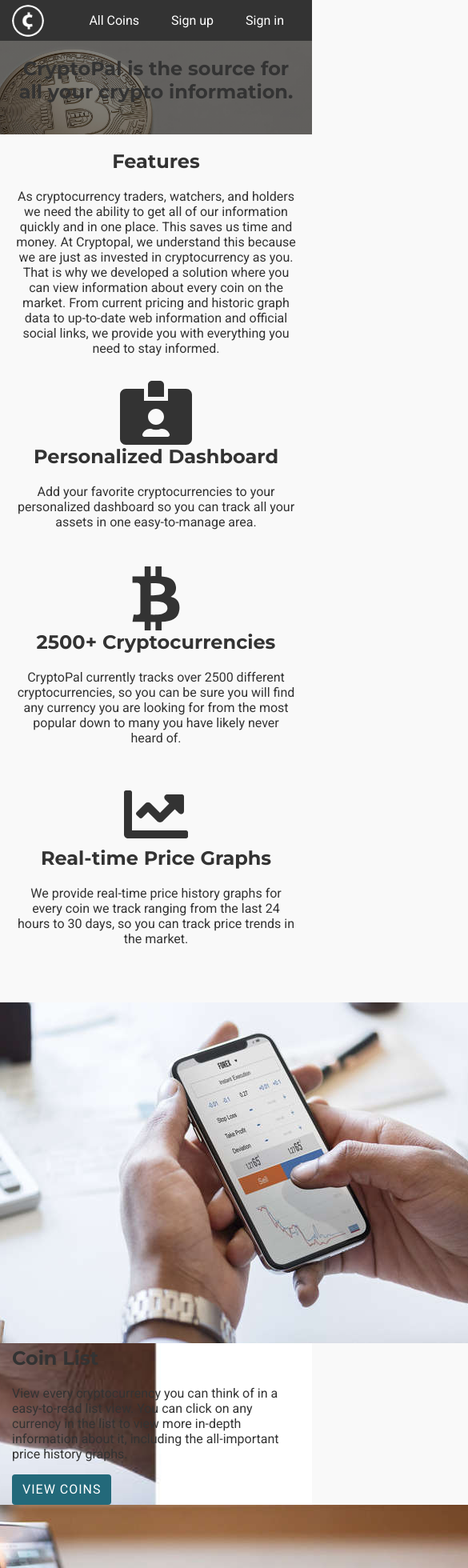
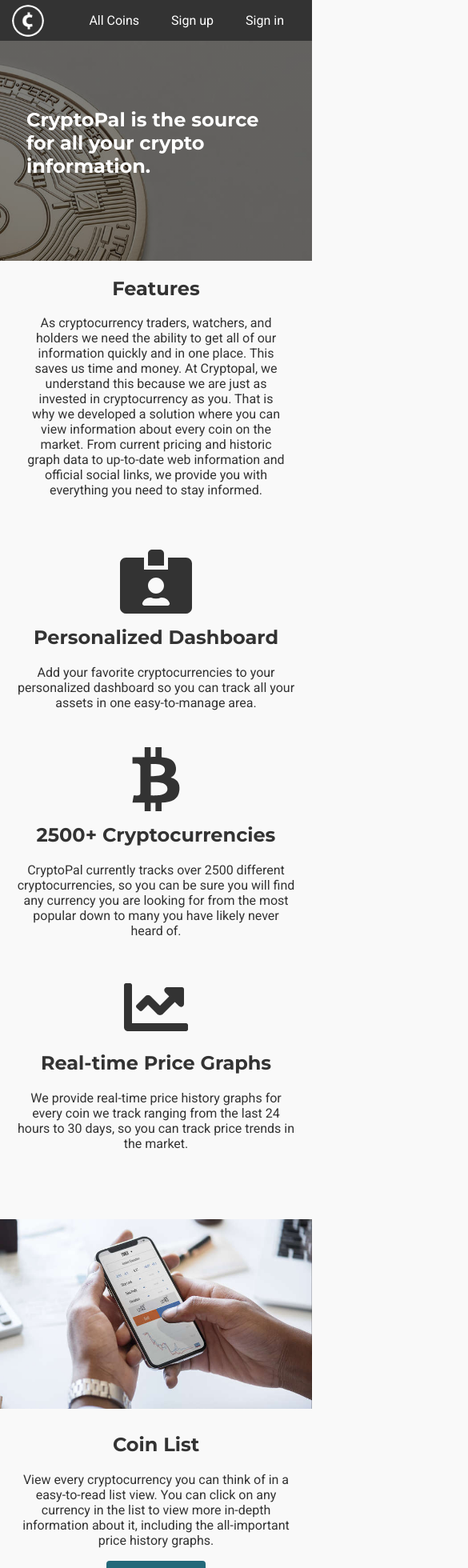
Before and after one commit to nbeers22/cryptopal-client, a React (Create React App) app: page / in a window 390 px wide. Shown: the top 1960 px of the page at 80% size, 585 px wide, since content can reach past the window. Built offline with nearby package versions, Linux system fonts and the light colour scheme.

Commit message:
CSS changes for home page intros, subheads, and background iamges

```diff
--- a/src/views/Home/Home.css
+++ b/src/views/Home/Home.css
@@ -1,16 +1,38 @@
 section{
   padding: 5% 0;
+}
+.right-col{
+  margin-left: 58.33333%;
+}
+.Home .intro{
+  background-size: cover;
+  background-repeat: no-repeat;
+  background-position: 0 0;
+  min-height: 425px;
+  text-align: left;
+}
+.Home .intro h1{
+  color: #FFF;
+  width: 100%;
+}
+.Home .intro{
+  display: flex;
+  align-items: center;
+}
+.Home .intro .container{
+  flex-grow: 1;
 }
 .intro{
   text-align: center;
 }
-.intro h1{
+h1{
   margin-top: 0;
 }
-.intro-subhead{
+center{
+  margin: 0 auto;
   width: 90%;
-  max-width: 700px;
-  margin: 0 auto;
+  max-width: 800px;
+  margin-bottom: 50px;
 }
 .feature-container{
   display: flex;
@@ -20,22 +42,69 @@ section{
   justify-content: center;
 }
 .feature{
-  flex-grow: 1;
+  flex: 0 0 33.33333%;
   text-align: center;
   margin: 0 15px;
 }
 .feature .svg-inline--fa{
   font-size: 5em;
+  margin-bottom: 15px;
+}
+.ctas{
+  padding-bottom: 0;
+}
+.ctas .right-col,
+.ctas .left-col{
+  width: 50%;
+  padding: 100px 50px;
+}
+.ctas .right-col{
+  margin-left: 50%;
+}
+
+@media(min-width: 768px){
+  .cta img{
+    display: none;
+  }
+}
+
+@media(max-width: 1024px){
+  .right-col{
+    margin-left: 50%;
+  }
 }
 
 @media(max-width: 767px){
+  .Home .intro{
+    min-height: 275px;
+  }
+  .right-col{
+    margin-left: 0;
+    width: 90%;
+    margin: 0 auto;
+  }
   .intro-subhead{
     width: 100%;
   }
-  .features .feature-container{
+  .feature-container{
     flex-wrap: wrap;
   }
-  .feature{
+  .feature, .cta{
+    flex: 0 0 100%;
     margin: 15px 0;
+    text-align: center;
+  }
+  .ctas .cta{
+    background: none !important;
+  }
+  .ctas .right-col,
+  .ctas .left-col{
+    width: 100%;
+    margin-left: 0;
+    padding: 30px 0;
+  }
+  .cta img{
+    display: block;
+    width: 100%;
   }
 }
```
